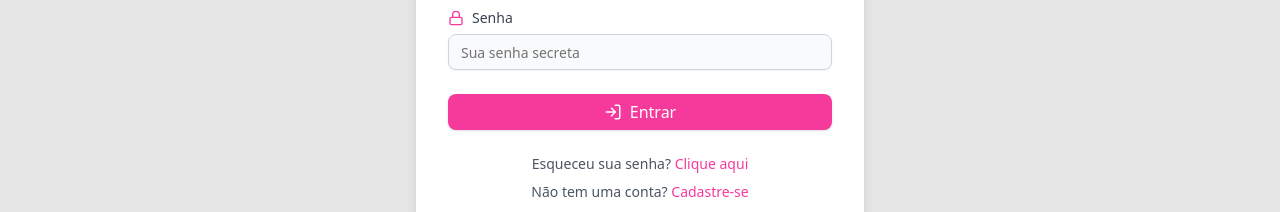
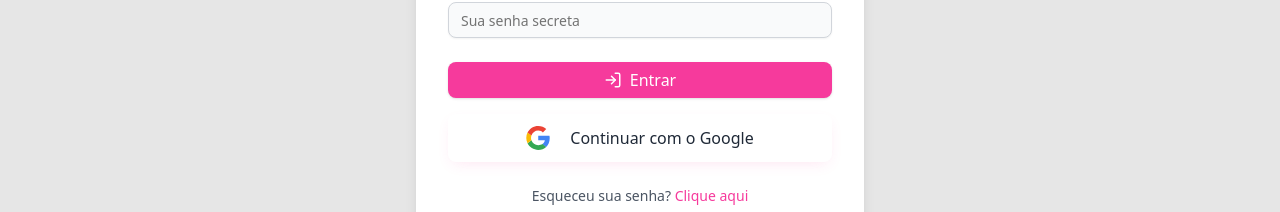
Before and after one commit to RuBeNsMoTa13/RadioBraba, a React (Vite) app: page /login in a window 1280 px wide. Shown: the part 463-675 px from the top of the page. Built offline with nearby package versions, Linux system fonts and the light colour scheme; no server answers.

Commit message:
add botao do google dentro de login e register

```diff
--- a/src/components/LoginPage/LoginPage.tsx
+++ b/src/components/LoginPage/LoginPage.tsx
@@ -41,6 +41,7 @@
 import { Form, FormControl, FormField, FormItem, FormLabel, FormMessage } from "@/components/ui/form";
 import { Input } from "@/components/ui/input";
 import { Mail, Lock, LogIn} from "lucide-react";
+import Google from "@/components/google";
 
 // Esquema de validação do formulário com Zod
 const loginFormSchema = z.object({
@@ -132,7 +133,7 @@
             </Button>
           </form>
         </Form>
-
+    <Google />
         <div className="mt-6 text-center text-sm">
           <p className="text-gray-600 dark:text-gray-400">
             Esqueceu sua senha?{" "}
--- a/src/components/RegisterPage/RegisterPage.tsx
+++ b/src/components/RegisterPage/RegisterPage.tsx
@@ -50,6 +50,7 @@
 import { Form, FormControl, FormField, FormItem, FormLabel, FormMessage } from '@/components/ui/form';
 import { Input } from '@/components/ui/input';
 import { User, Mail, Lock, CheckSquare, PlusCircle } from 'lucide-react';
+import Google from "@/components/google";
 
 // Esquema de validação do formulário com Zod
 const registerFormSchema = z.object({
@@ -200,7 +201,7 @@
             </Button>
           </form>
         </Form>
-
+        <Google />
         <div className="mt-6 text-center text-sm">
           <p className="text-gray-600 dark:text-gray-400">
             Já tem uma conta?{" "}
--- /dev/null
+++ b/src/components/google.tsx
@@ -0,0 +1,34 @@
+const Google = () => {
+  return (
+    <div className="w-full mt-4">
+      <button
+        className="
+          w-full max-w-full flex items-center justify-center gap-3
+          py-3 px-6 text-base font-medium leading-5 rounded-lg
+          bg-white text-gray-800 shadow-[0_5px_15px_-5px_rgba(246,58,156,0.15)]
+          mt-4 h-12 transition-all duration-200 cursor-pointer outline-none
+          hover:bg-gray-100 hover:shadow-[0_8px_24px_-8px_#F63A9C44] hover:scale-105 hover:border-[1px] hover:border-[#F63A9C]
+          dark:bg-gray-800 dark:text-white
+          dark:hover:bg-gray-900 dark:hover:text-white
+          focus:outline-none
+        "
+        type="button"
+      >
+        <svg
+          xmlns="http://www.w3.org/2000/svg"
+          preserveAspectRatio="xMidYMid"
+          viewBox="0 0 256 262"
+          className="h-6 w-6 mr-2 bg-transparent"
+        >
+          <path fill="#4285F4" d="M255.878 133.451c0-10.734-.871-18.567-2.756-26.69H130.55v48.448h71.947c-1.45 12.04-9.283 30.172-26.69 42.356l-.244 1.622 38.755 30.023 2.685.268c24.659-22.774 38.875-56.282 38.875-96.027" />
+          <path fill="#34A853" d="M130.55 261.1c35.248 0 64.839-11.605 86.453-31.622l-41.196-31.913c-11.024 7.688-25.82 13.055-45.257 13.055-34.523 0-63.824-22.773-74.269-54.25l-1.531.13-40.298 31.187-.527 1.465C35.393 231.798 79.49 261.1 130.55 261.1" />
+          <path fill="#FBBC05" d="M56.281 156.37c-2.756-8.123-4.351-16.827-4.351-25.82 0-8.994 1.595-17.697 4.206-25.82l-.073-1.73L15.26 71.312l-1.335.635C5.077 89.644 0 109.517 0 130.55s5.077 40.905 13.925 58.602l42.356-32.782" />
+          <path fill="#EB4335" d="M130.55 50.479c24.514 0 41.05 10.589 50.479 19.438l36.844-35.974C195.245 12.91 165.798 0 130.55 0 79.49 0 35.393 29.301 13.925 71.947l42.211 32.783c10.59-31.477 39.891-54.251 74.414-54.251" />
+        </svg>
+        Continuar com o Google
+      </button>
+    </div>
+  );
+}
+
+export default Google;
```
